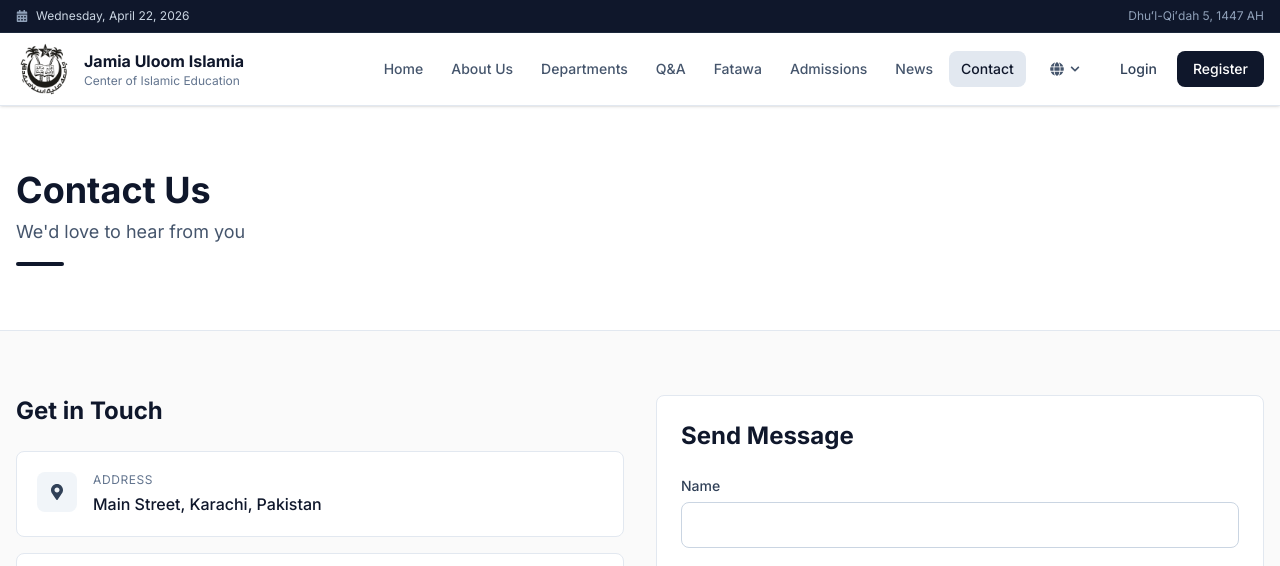
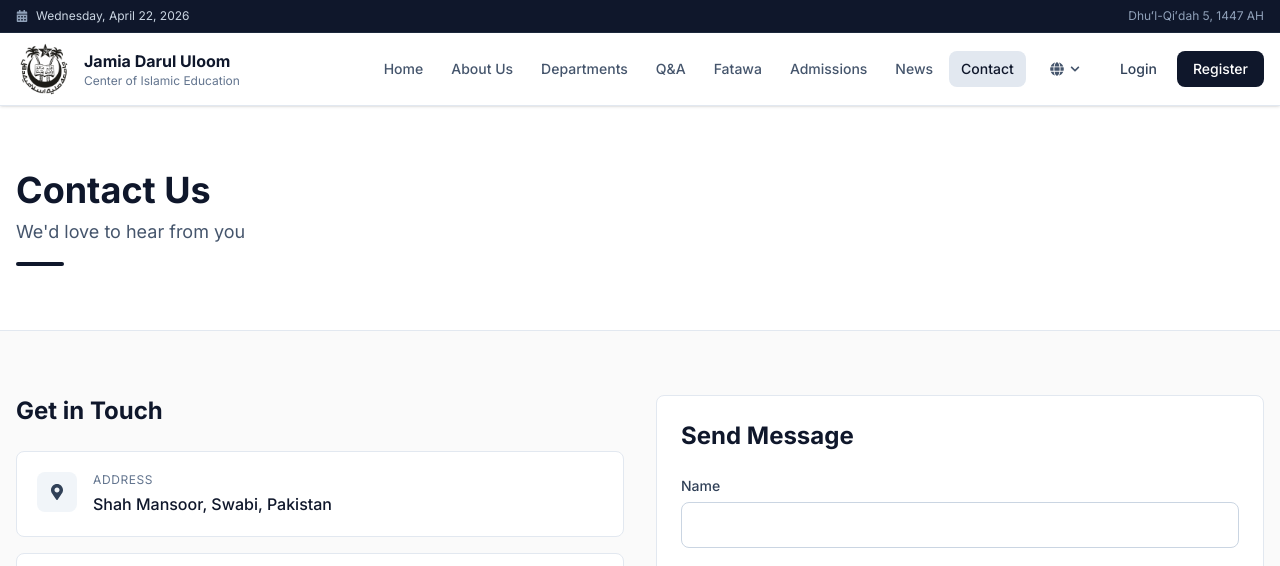
Before and after one commit to ishaq47/jamiafrontend, a React (Vite) app: page /contact in a window 1280 px wide. Shown: the top 566 px of the page. Built offline with nearby package versions, Linux system fonts and the light colour scheme; a web font is replaced by a local one.

Commit message:
whatsapp added

```diff
--- a/src/components/Hero.jsx
+++ b/src/components/Hero.jsx
@@ -8,7 +8,11 @@ import API from '../api/axios';
 const slides = [
   {
     image: 'https://images.unsplash.com/photo-1564769625905-50e93615e769?w=1920&q=80',
-    title: { en: 'Welcome to Jamia Uloom Islamia', ur: 'جامعہ علوم اسلامیہ میں خوش آمدید', ar: 'مرحباً بكم في جامعة العلوم الإسلامية' },
+    title: {
+  en: 'Welcome to Jamia Darul Uloom Shah Mansoor',
+  ur: 'جامعہ دارالعلوم شاہ منصور میں خوش آمدید',
+  ar: 'مرحباً بكم في جامعة دار العلوم شاه منصور'
+},
     subtitle: { en: 'Preserving Islamic Knowledge for Generations', ur: 'نسلوں کے لیے اسلامی علوم کا تحفظ', ar: 'الحفاظ على المعرفة الإسلامية للأجيال' },
   },
   {
--- a/src/i18n/locales/ar.json
+++ b/src/i18n/locales/ar.json
@@ -1,6 +1,6 @@
 {
-  "siteName": "جامعة العلوم الإسلامية",
-  "tagline": "مركز التعليمات الإسلامية",
+  "siteName": "جامعة دار العلوم",
+"tagline": "مركز التعليمات الإسلامية",
   "nav": {
     "home": "الرئيسية",
     "about": "عن الجامعة",
--- a/src/i18n/locales/en.json
+++ b/src/i18n/locales/en.json
@@ -1,5 +1,5 @@
 {
-  "siteName": "Jamia Uloom Islamia",
+  "siteName": "Jamia Darul Uloom",
   "tagline": "Center of Islamic Education",
   "nav": {
     "home": "Home",
@@ -63,7 +63,7 @@
     "imageUrl": "Image URL"
   },
   "hero": {
-    "title": "Welcome to Jamia Uloom Islamia",
+    "title": "Welcome to Jamia Darul Uloom Shah Mansoor",
     "subtitle": "Preserving Islamic Knowledge for Generations",
     "cta": "Learn More",
     "askTitle": "Ask Your Question",
--- a/src/i18n/locales/ur.json
+++ b/src/i18n/locales/ur.json
@@ -1,5 +1,5 @@
 {
-  "siteName": "جامعہ علوم اسلامیہ",
+  "siteName": "جامعہ دارالعلوم",
   "tagline": "مرکز تعلیمات اسلامیہ",
   "nav": {
     "home": "صفحہ اول",
--- a/src/pages/Contact.jsx
+++ b/src/pages/Contact.jsx
@@ -17,7 +17,7 @@ export default function Contact() {
   };
 
   const contactInfo = [
-    { icon: FaMapMarkerAlt, label: t('pages.address'), val: 'Main Street, Karachi, Pakistan' },
+    { icon: FaMapMarkerAlt, label: t('pages.address'), val: 'Shah Mansoor, Swabi, Pakistan' },
     { icon: FaPhone, label: t('pages.phone'), val: '+92 300 0000000' },
     { icon: FaEnvelope, label: t('pages.email'), val: 'info@jamia.edu' },
     { icon: FaClock, label: 'Office Hours', val: 'Mon-Fri: 9 AM - 5 PM' },
```
